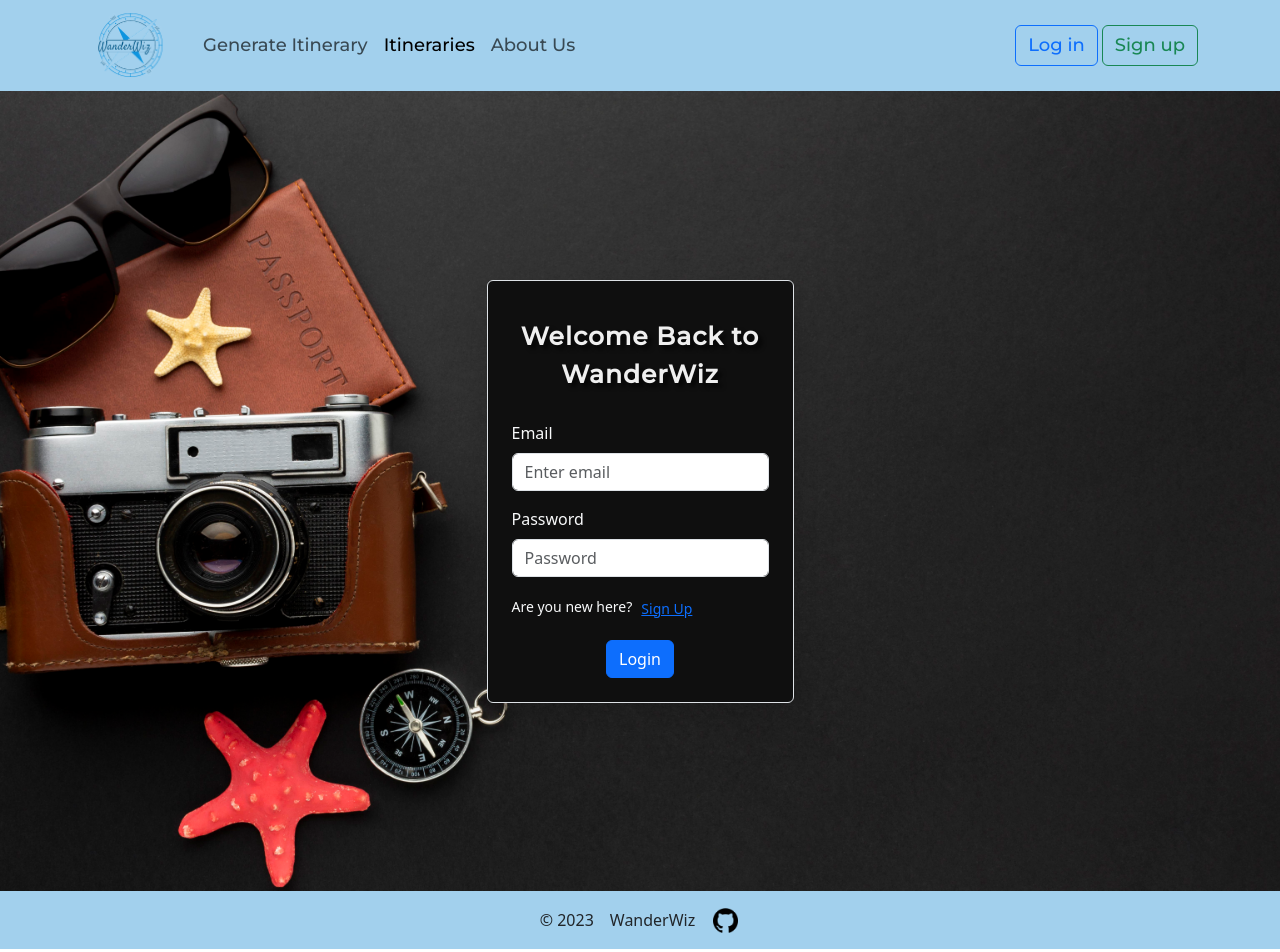
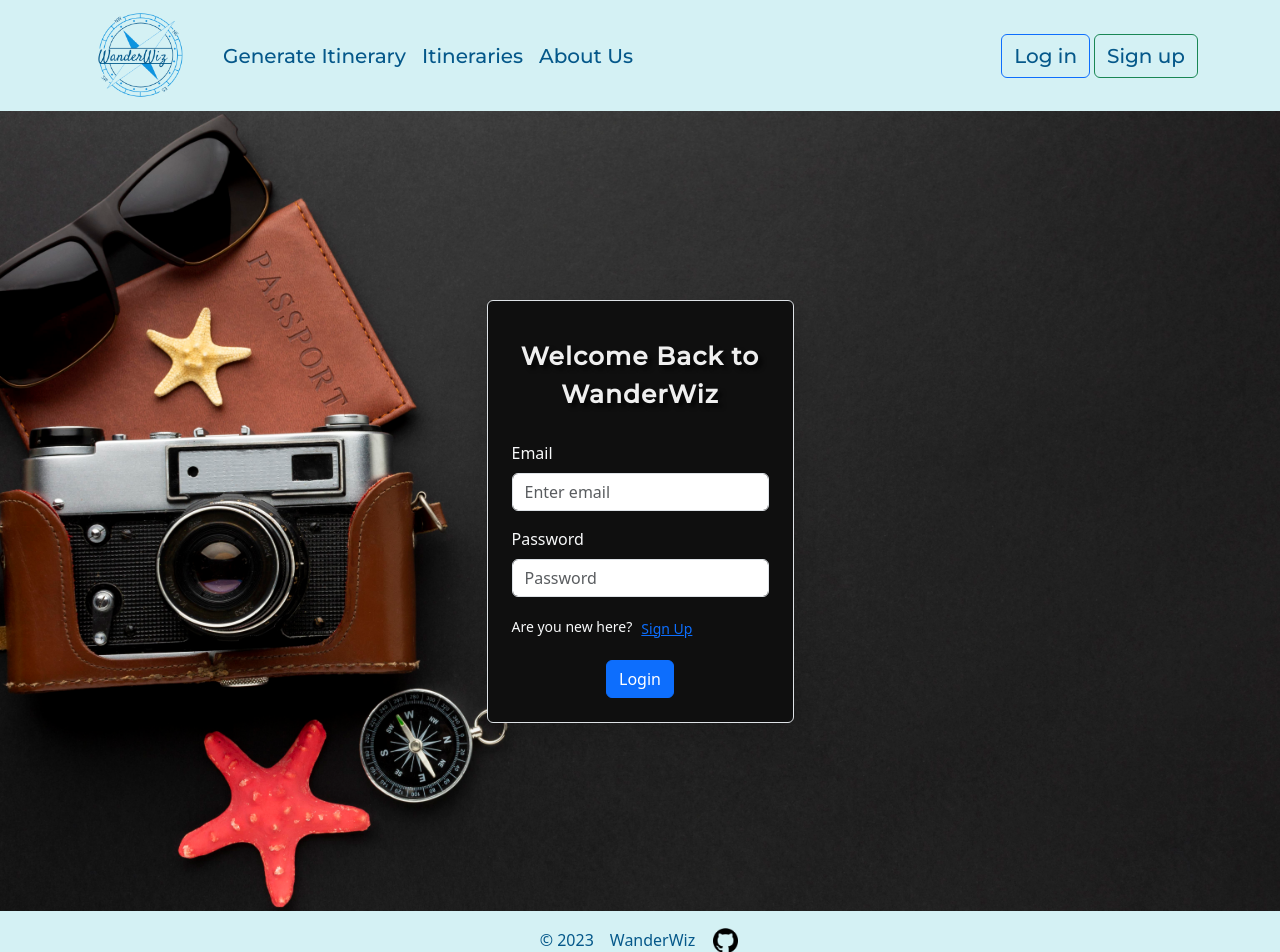
Before and after one commit to harshal2804/WanderWiz, a React (Vite) app in the folder Code/frontend/: page /itineraries in a window 1280 px wide. Shown: the top 952 px of the page. Built offline with nearby package versions, Linux system fonts and the light colour scheme; no server answers.

Commit message:
Styling of home page

```diff
--- a/Code/frontend/src/components/Footer.jsx
+++ b/Code/frontend/src/components/Footer.jsx
@@ -4,7 +4,7 @@ import github from "../assets/github.png";
 export default function Footer() {
     return (
         <>
-        <Container fluid style={{ backgroundColor: "#a2d0ed", width: "100%" }} className="p-3 d-flex justify-content-center align-items-center">
+        <Container fluid style={{ backgroundColor: "#D4F1F4", width: "100%" , color :"#05588A" }} className="p-3 d-flex justify-content-center align-items-center">
                     <span className="mx-2">© 2023</span>
                     <span className="mx-2">WanderWiz</span>
                     <a href="https://github.com/harshal2804/WanderWiz">
--- a/Code/frontend/src/components/myNavbar.jsx
+++ b/Code/frontend/src/components/myNavbar.jsx
@@ -11,8 +11,9 @@ import { NavLink, useNavigate } from "react-router-dom";
 
 export default function MyNavbar() {
   const customFontStyle = {
+    color : "#05588A",
     fontFamily: "Montserrat, sans-serif",
-    fontSize: "18px",
+    fontSize: "2.5vh",
   };
 
   const user = useContext(UserContext);
@@ -28,15 +29,15 @@ export default function MyNavbar() {
       <Navbar
         collapseOnSelect
         expand="lg"
-        style={{ backgroundColor: "#a2d0ed" }}
+        style={{ backgroundColor: "#D4F1F4" }}
       >
         <Container>
           <Navbar.Brand to="/" as={NavLink}>
             <img
               src={WanderWizLogo}
               alt="WanderWiz Logo"
-              width="65"
-              height="65"
+              width="85vh"
+              height="85vw"
               className="mx-3 d-inline-block align-top"
             />
           </Navbar.Brand>
--- a/Code/frontend/src/pages/Home.jsx
+++ b/Code/frontend/src/pages/Home.jsx
@@ -7,23 +7,26 @@ function Home() {
     alignItems: 'center',
     justifyContent: 'center',
     height: 'calc(70vh - 45px)',
-    background: `url("/public/Photo3.jpg") center/cover no-repeat`,
+    background: `url("/public/Photo4.jpg") center/cover no-repeat`,
     backgroundSize: '100% auto',
     color: 'white',
     flexDirection: 'column',
     textAlign: 'center',
+
   };
 
   const centeredText = {
-    fontSize: '36px',
+    fontSize: '5vh',
     fontWeight: 'bold',
-    color: 'white',
+    color: 'black',
+    textShadow: '2px 2px 4px rgba(0, 0, 0, 0.3)', // Adding text shadow
   };
 
+
   const butonStyle = {
-    backgroundColor: 'teal',
-    color: 'white',
-    padding: '10px 20px',
+    backgroundColor: '#D4F1F4',
+    color: '#05588A',
+    padding: '8px 16px',
     cursor: 'pointer',
     transition: 'background-color 0.2s',
     marginTop: '40px',
@@ -32,6 +35,7 @@ function Home() {
 
   const aboutUsSection = {
     //background: 'teal',
+    //backgroundColor : "rgb(1,49,98)",
     color: 'black',
     padding: '40px',
     textAlign: 'center',
@@ -86,7 +90,7 @@ function Home() {
     </div>
 
 
-    <div style={cardContainerStyle}>
+    {/* <div style={cardContainerStyle}>
         {bestPlaces.map((place, index) => (
           <Card
             key={index}
@@ -95,7 +99,7 @@ function Home() {
             image={place.image}
           />
         ))}
-      </div>
+      </div> */}
 
 <div style={aboutUsSection}>
 <h1>About Us</h1>
--- a/Code/frontend/src/pages/Signup.jsx
+++ b/Code/frontend/src/pages/Signup.jsx
@@ -1,74 +1,4 @@
-// import Button from 'react-bootstrap/Button';
-// import Col from 'react-bootstrap/Col';
-// import Form from 'react-bootstrap/Form';
-// import Row from 'react-bootstrap/Row';
 
-// function Signup() {
-//   return (
-//     <div display:inline-block className="d-flex justify-content-center my-5 " >
-//         <Form className style={{maxWidth: 500}} >
-
-//       <div className="px-5 my-3" >
-//           <Form.Group as={Col} controlId="formGridEmail">
-//           <Form.Label>Email</Form.Label>
-//           <Form.Control type="email" placeholder="Enter email" />
-//           </Form.Group>
-//       </div>
-
-//       <div className="px-5">
-//       <Form.Group as={Col} controlId="formGridPassword">
-//         <Form.Label>Password</Form.Label>
-//         <Form.Control type="password" placeholder="Password" />
-//       </Form.Group>
-//       </div>
-
-
-//     {/* <Form.Group className="mb-3" controlId="formGridAddress1">
-//       <Form.Label>Address</Form.Label>
-//       <Form.Control placeholder="1234 Main St" />
-//     </Form.Group> */}
-
-//     {/* <Form.Group className="mb-3" controlId="formGridAddress2">
-//       <Form.Label>Address 2</Form.Label>
-//       <Form.Control placeholder="Apartment, studio, or floor" />
-//     </Form.Group> */}
-
-//     <Row className="mb-5 px-5 my-3">
-//       <Form.Group as={Col} controlId="formGridCity">
-//         <Form.Label>City</Form.Label>
-//         <Form.Control />
-//       </Form.Group>
-
-//       <Form.Group as={Col} controlId="formGridState">
-//         <Form.Label>State</Form.Label>
-//         <Form.Select defaultValue="Choose...">
-//           <option>Choose...</option>
-//           <option>...</option>
-//         </Form.Select>
-//       </Form.Group>
-
-//       <Form.Group as={Col} controlId="formGridZip">
-//         <Form.Label>Zip</Form.Label>
-//         <Form.Control />
-//       </Form.Group>
-//     </Row>
-
-//     <Form.Group className="px-5 my-3" id="formGridCheckbox" >
-//       <Form.Check type="checkbox" label="Check me out" />
-//     </Form.Group>
-
-//     <div className='px-5'>
-//     <Button variant="primary" type="submit" >
-//          Submit
-//     </Button>
-//     </div>
-//   </Form>
-//     </div>
-
-//   );
-// }
-
-// export default Signup;
 
 import React, { useState } from 'react';
 import Button from 'react-bootstrap/Button';
@@ -113,14 +43,38 @@ function Signup() {
 
   const handleSignUp = (e) => {
     e.preventDefault();
+
+    // const firstName = e.target.formGridFirstName.value;
+    // const lastName = e.target.formGridLastName.value;
+    // const email = e.target.formGridEmail.value;
+    // const password = e.target.formGridPassword.value;
+    // const confirmPassword = e.target.formGridConfirmPassword.value;
+    // const city = e.target.formGridCity.value;
+
+    // if (password !== confirmPassword) {
+    //   console.log("Password and Confirm Password do not match");
+    //   // You can handle the error here, show a message, or prevent the form submission
+    //   return;
+    // }
+
+    // setUser({
+    //   name: `${firstName} ${lastName}`,
+    //   email,
+    //   password,
+    //   curretCity: city,
+    // });
+
     setUser({
       name: e.target.formGridFirstName.value + " " + e.target.formGridLastName.value,
       email: e.target.formGridEmail.value,
       password: e.target.formGridPassword.value,
+      //confirmPassword=e.target.formGridConfirmPassword.value;
       curretCity: e.target.formGridCity.value,
     })
+
     signupMutation.mutate(user);
   };
+
 
   const ms={
     backgroundImage: `url(${Signupp})`,
@@ -134,7 +88,7 @@ function Signup() {
 
       const textStyle = {
         // textAlign: "center",
-        fontSize: "15px",
+        fontSize: "2.2vh",
         fontWeight: 600,
         color: "#efefef",
         letterSpacing: "1px",
@@ -143,7 +97,7 @@ function Signup() {
       };
 
       const insi={
-            height: 545,
+            height: "20vh",
             backgroundColor: "#0f0f0f",
             minHeight : 450,
             maxWidth : 600,
@@ -188,6 +142,14 @@ function Signup() {
           <Form.Control type="password" placeholder="Password" />
         </Form.Group>
       </div>
+
+      {/* <div className="p-2" style={textStyle}>
+        <Form.Group controlId="formGridConfirmPassword">
+          <Form.Label>Confirm Password</Form.Label>
+          <Form.Control type="password" placeholder="Confirm Password" />
+        </Form.Group>
+      </div>
+       */}
       <div className="p-1" style={textStyle}>
         <Form.Group controlId="formGridCity">
           <Form.Label>City</Form.Label>
```
Also changed, not shown: Code/frontend/public/photo4.jpg (added), Code/frontend/src/pages/Contactus.jsx (added).
